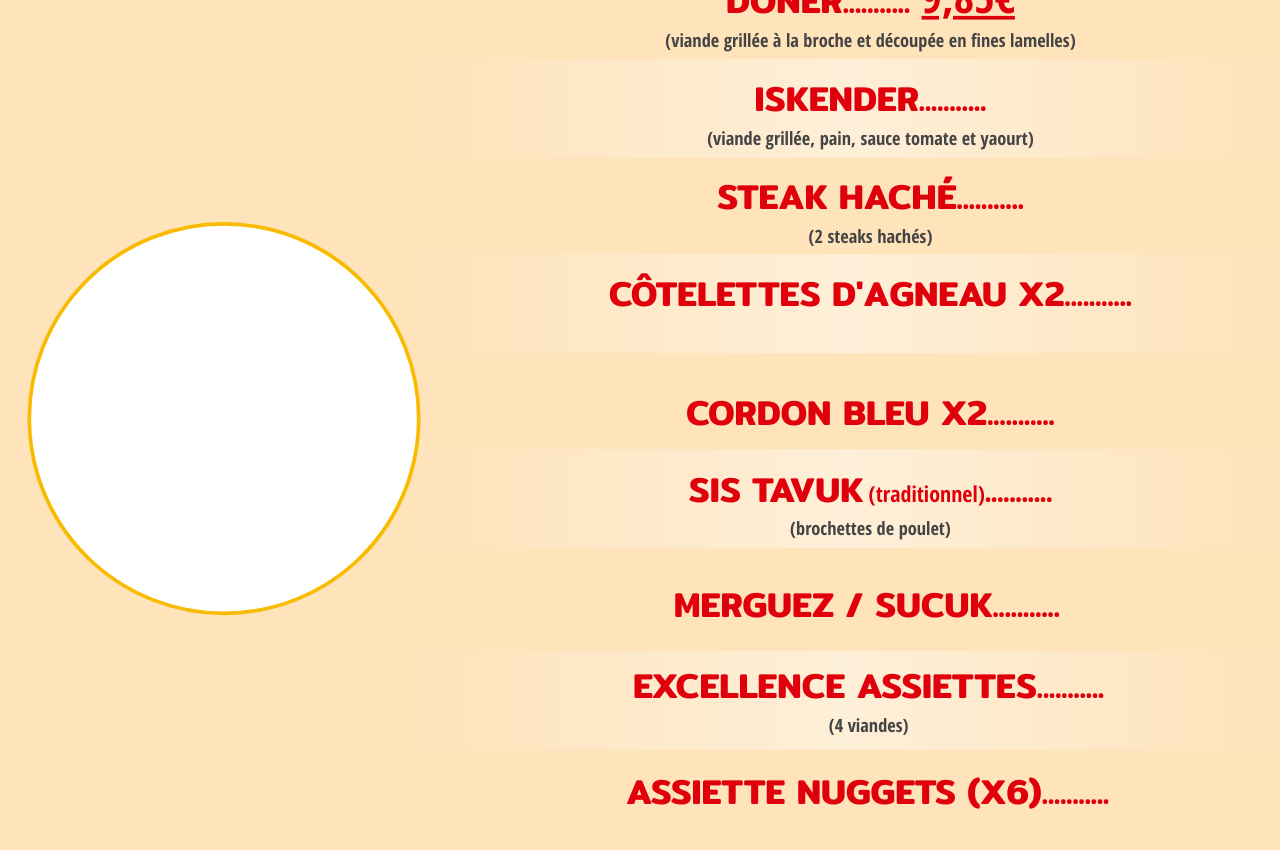
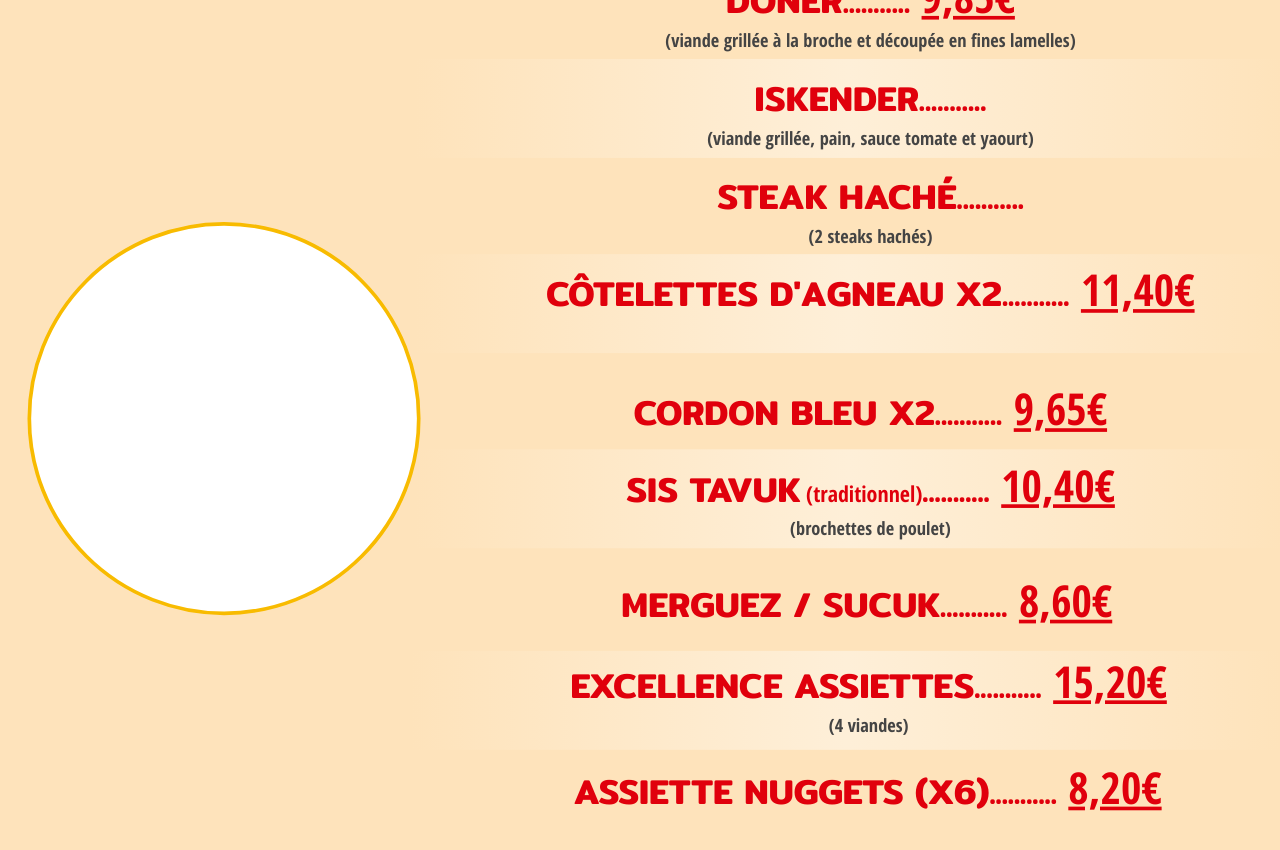
Before and after one commit to lexoyo/excellence-kebab, a Jekyll site: the page built from menus.md, in a window 1280 px wide and 900 px high, scrolled down 5115 px. Shown: the top 850 px of the window. Built offline with Jekyll 4.4.1, drawn with Linux system fonts in a browser that asks for light colours.

Commit message:
Update _config.yml

```diff
--- a/_config.yml
+++ b/_config.yml
@@ -41,4 +41,12 @@ acc-cheddar: '0,60€'
 #-----------------------------------MENU-----------------------------------
 #--------------------------------ASSIETTES---------------------------------
 ass-doner: '9,85€'
+ass-iskender: 11,40€
+ass-steak: 9,20€
+ass-cotelettes-agneau: 11,40€
+ass-cordon: 9,65€
+ass-sis-tavuk: 10,40€
+ass-merguez: 8,60€
+ass-excellence: 15,20€
+ass-nuggets: 8,20€
 #--------------------------------ASSIETTES---------------------------------
```
